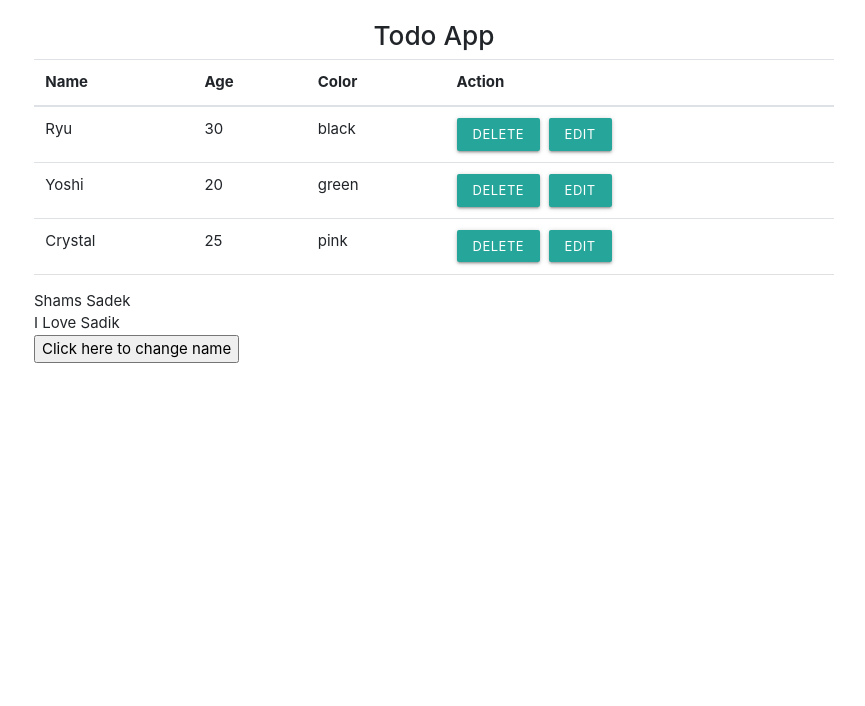
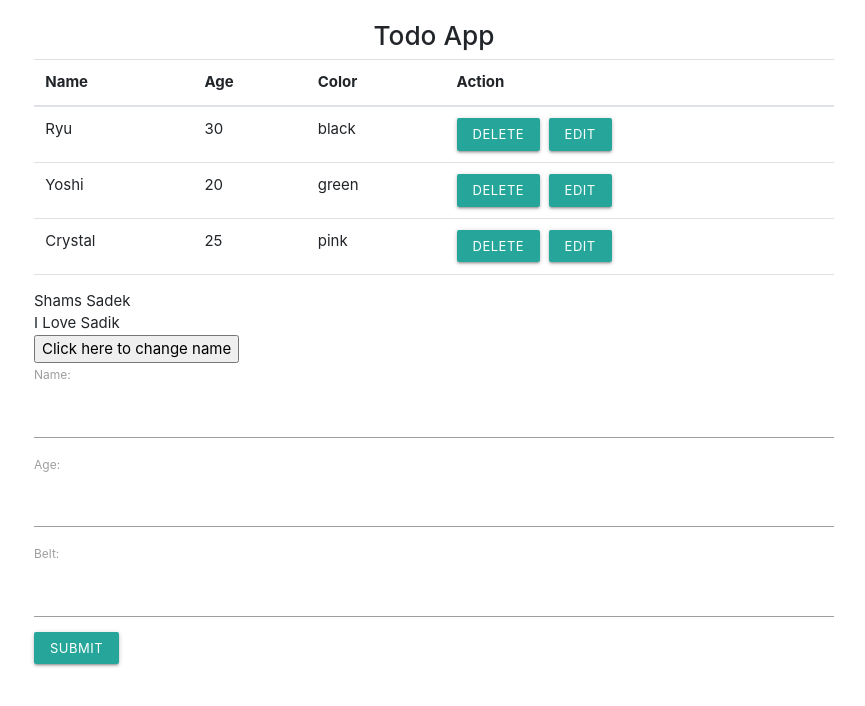
Before and after one commit to talhaekhlas/react-practice, a React (Create React App) app: page / in a window 1280 px wide. Shown: the top 706 px of the page, without its empty margins (206-1071 px from the left). Built offline with nearby package versions, Linux system fonts and the light colour scheme.

Commit message:
trying to use component without class

```diff
--- a/src/deleteData/AddNinja.js
+++ b/src/deleteData/AddNinja.js
@@ -10,6 +10,9 @@ function MyHello() {
 const MyWorld = props => <div>I Love {props.name}</div>
 
 export const AddNinja = (props) => {
+
+
+
   // state = {
   //   name: '',
   //   age: '',
@@ -18,6 +21,48 @@ export const AddNinja = (props) => {
   //   ageError: '',
   //   beltError: ''
   // }
+
+
+  // handleChange = (e) => {
+
+  //   console.log( this.props )
+
+  //   const myValue = e.target.value
+  //   const myField = e.target.id
+
+
+  //   this.setState( state => ({
+  //     ...state,
+  //       [myField]: myValue
+  //   }))
+
+  // }
+
+
+  // handleSubmit = (e) => {
+
+  //   e.preventDefault();
+
+
+  //   if(this.state.name.trim().length !==0 &&
+  //   this.state.age.trim().length !==0 &&
+  //   this.state.belt.trim().length !==0 ){
+
+  //   this.props.addNinja(this.state);
+
+  //     this.setState({
+  //       name: '',
+  //       age: '',
+  //       belt: '',
+  //       nameError: '',
+  //       ageError: '',
+  //       beltError: ''
+
+  //     })
+
+  //   }
+  // }
+
 
   // handleChange = (e) => {
 
@@ -112,6 +157,41 @@ export const AddNinja = (props) => {
         <input type="button" value="Click here to change name" onClick={ () => props.getData() }/>
 
 
+        <div className="row">
+            <div className="col-md-12">
+            <form onSubmit={props.handleSubmit}>
+              <div className="form-group">
+                <label htmlFor="name">Name:</label>
+                {/* <input type="text" className="form-control" value={this.state.name} id="name" onChange={this.handleChange} />
+                <span className="error-message">{this.state.nameError}</span> */}
+
+                <input type="text" className="form-control"  id="name" onChange={props.handleChange} />
+
+              </div>
+              <div className="form-group">
+                <label htmlFor="age">Age:</label>
+                {/* <input type="text" className="form-control" value={this.state.age} id="age" onChange={this.handleChange} />
+                <span className="error-message">{this.state.ageError}</span> */}
+
+                <input type="text" className="form-control"  id="age" onChange={props.handleChange} />
+
+              </div>
+              <div className="form-group">
+                <label htmlFor="belt">Belt:</label>
+                {/* <input type="text" className="form-control" value={this.state.belt} id="belt" onChange={this.handleChange} />
+                <span className="error-message">{this.state.beltError}</span> */}
+
+                <input type="text" className="form-control"  id="belt" onChange={props.handleChange} />
+
+              </div>
+              <button className="waves-effect waves-light btn-small" type="submit">Submit</button>
+
+
+           </form>
+            </div>
+        </div>
+
+
         {/* <div className="row">
             <div className="col-md-12">
             <form onSubmit={this.handleSubmit}>
--- a/src/deleteData/App.js
+++ b/src/deleteData/App.js
@@ -28,6 +28,49 @@ class App extends Component {
   }
 
 
+  handleChange = (e) => {
+
+      console.log( this.props )
+
+      const myValue = e.target.value
+      const myField = e.target.id
+
+
+      this.setState( state => ({
+        ...state,
+          [myField]: myValue
+      }))
+
+    }
+
+
+    handleSubmit = (e) => {
+
+      e.preventDefault();
+
+      console.log(this.state);
+
+      return 0;
+      if(this.state.name.trim().length !==0 &&
+      this.state.age.trim().length !==0 &&
+      this.state.belt.trim().length !==0 ){
+
+      this.props.addNinja(this.state);
+
+        this.setState({
+          name: '',
+          age: '',
+          belt: '',
+          nameError: '',
+          ageError: '',
+          beltError: ''
+
+        })
+
+      }
+    }
+
+
   deleteNinja = (id) => {
 
     let ninjas = this.state.ninjas.filter(ninja => {
@@ -37,6 +80,9 @@ class App extends Component {
       ninjas: ninjas
     });
   }
+
+
+
 
 
   editNinja = (id) => {
@@ -58,7 +104,14 @@ class App extends Component {
       <div className="App">
         <h3 align="center">Todo App</h3>
         <Ninjas ninjas={this.state.ninjas} deleteNinja={this.deleteNinja} editNinja={this.editNinja} />
-        <AddNinja {...this.state} addNinja={this.addNinja} getData={this.getData}/>
+        <AddNinja
+        {...this.state}
+        addNinja={this.addNinja}
+         handleChange={this.handleChange}
+          getData={this.getData}
+          handleSubmit={this.handleSubmit}
+
+          />
       </div>
     );
   }
```
